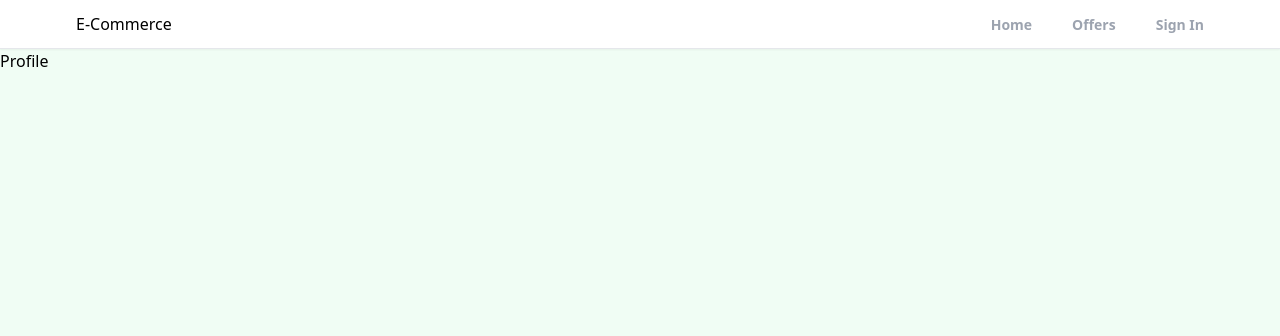
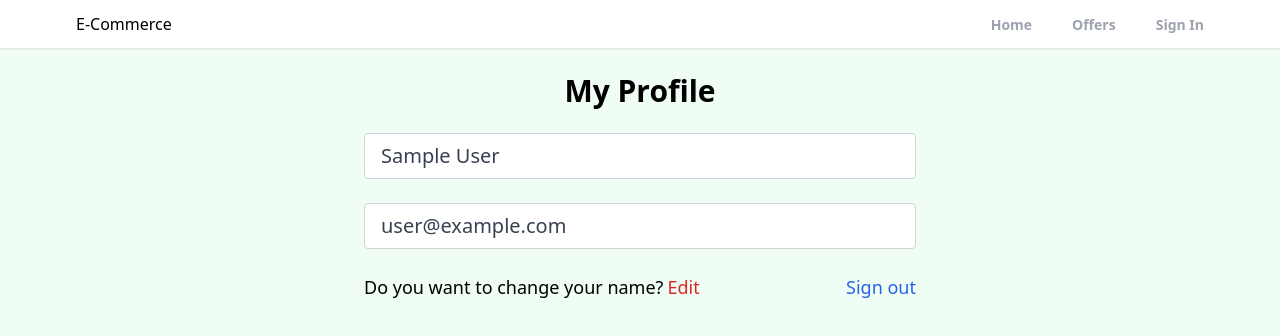
Before and after one commit to Ioveeel/real-e-commerce, a React (Create React App) app: page /profile in a window 1280 px wide. Shown: the top 336 px of the page. Built offline with nearby package versions, Linux system fonts and the light colour scheme; no server answers; sample sign-in values are in the browser's storage.

Commit message:
create private route and custom hook for protection the profile page

```diff
--- a/src/App.js
+++ b/src/App.js
@@ -7,6 +7,7 @@
 import Offers from "./pages/Offers";
 import Header from "./components/Header";
 import { ToastContainer } from "react-toastify";
+import PrivateRoute from "./components/PrivateRoute";
 import 'react-toastify/dist/ReactToastify.css';
 
 
@@ -17,7 +18,9 @@
     <Header/>
     <Routes>
       <Route path="/" element={<Home/>} />
-      <Route path="/profile" element={<Profile/>} />
+      <Route path="/profile" element={<PrivateRoute/>}>
+        <Route path="/profile" element={<Profile/>} />
+      </Route>
       <Route path="/sign-in" element={<SignIn/>} />
       <Route path="/sign-up" element={<SignUp/>} />
       <Route path="/forgot-password" element={<ForgotPassword/>} />
--- /dev/null
+++ b/src/components/PrivateRoute.jsx
@@ -0,0 +1,9 @@
+import { Outlet, Navigate } from "react-router-dom";
+import { useAuthStatus } from "../hooks/useAuthStatus";
+export default function PrivateRoute() {
+  const { loggedIn, checkingStatus } = useAuthStatus();
+  if (checkingStatus) {
+    return <h3>Loading...</h3>;
+  }
+  return loggedIn ? <Outlet /> : <Navigate to="/sign-in" />;
+}
--- /dev/null
+++ b/src/hooks/useAuthStatus.jsx
@@ -0,0 +1,19 @@
+import { useEffect, useState } from "react";
+import { getAuth, onAuthStateChanged } from "firebase/auth";
+
+export function useAuthStatus() {
+  const [loggedIn, setLoggedIn] = useState(false);
+  const [checkingStatus, setCheckingStatus] = useState(true);
+
+  useEffect(() => {
+    const auth = getAuth();
+    console.log(auth);
+    onAuthStateChanged(auth, (user) => {
+      if (user) {
+        setLoggedIn(true);
+      }
+      setCheckingStatus(false);
+    });
+  }, []);
+  return { loggedIn, checkingStatus };
+}
--- a/src/pages/Profile.jsx
+++ b/src/pages/Profile.jsx
@@ -1,9 +1,62 @@
-import React from 'react'
+import { getAuth } from "firebase/auth";
+import { useState } from "react";
+import { useNavigate } from "react-router-dom";
 
-const Profile = () => {
+export default function Profile() {
+  const auth = getAuth();
+  const navigate = useNavigate();
+  const [formData, setFormData] = useState({
+    name: auth.currentUser.displayName,
+    email: auth.currentUser.email,
+  });
+  const { name, email } = formData;
+  function onLogout() {
+    auth.signOut();
+    navigate("/");
+  }
   return (
-    <div>Profile</div>
-  )
+    <>
+      <section className="max-w-6xl mx-auto flex justify-center items-center flex-col">
+        <h1 className="text-3xl text-center mt-6 font-bold">My Profile</h1>
+        <div className="w-full md:w-[50%] mt-6 px-3">
+          <form>
+            {/* Name Input */}
+
+            <input
+              type="text"
+              id="name"
+              value={name}
+              disabled
+              className="mb-6 w-full px-4 py-2 text-xl text-gray-700 bg-white border border-gray-300 rounded transition ease-in-out"
+            />
+
+            {/* Email Input */}
+
+            <input
+              type="email"
+              id="email"
+              value={email}
+              disabled
+              className="mb-6 w-full px-4 py-2 text-xl text-gray-700 bg-white border border-gray-300 rounded transition ease-in-out"
+            />
+
+            <div className="flex justify-between whitespace-nowrap text-sm sm:text-lg mb-6">
+              <p className="flex items-center ">
+                Do you want to change your name?
+                <span className="text-red-600 hover:text-red-700 transition ease-in-out duration-200 ml-1 cursor-pointer">
+                  Edit
+                </span>
+              </p>
+              <p
+                onClick={onLogout}
+                className="text-blue-600 hover:text-blue-800 transition duration-200 ease-in-out cursor-pointer"
+              >
+                Sign out
+              </p>
+            </div>
+          </form>
+        </div>
+      </section>
+    </>
+  );
 }
-
-export default Profile
--- a/src/pages/SignUp.jsx
+++ b/src/pages/SignUp.jsx
@@ -21,7 +21,7 @@
     password: "",
   });
   const { name, email, password } = formData;
-  const navigate = useNavigate();
+  // const navigate = useNavigate();
   function onChange(e) {
     setFormData((prevState) => ({
       ...prevState,
```
